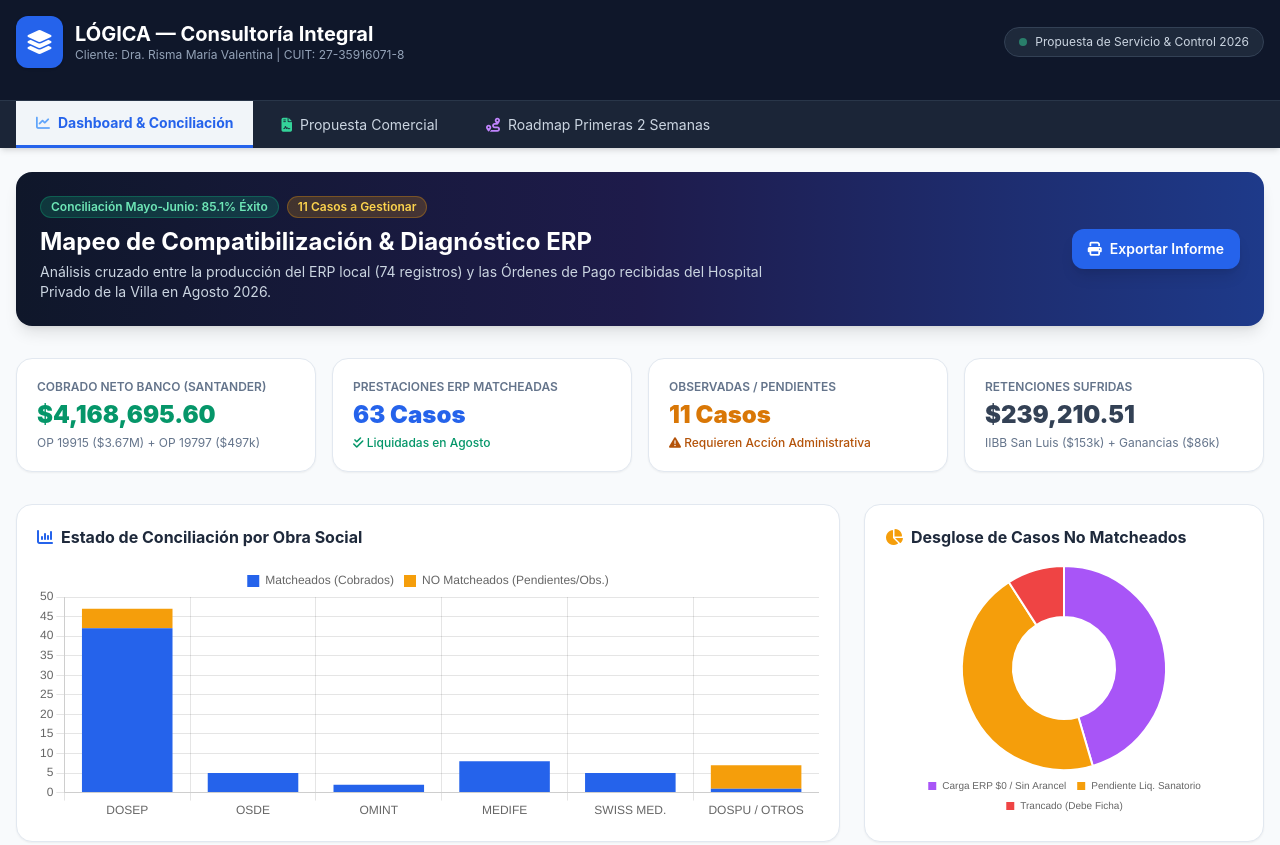
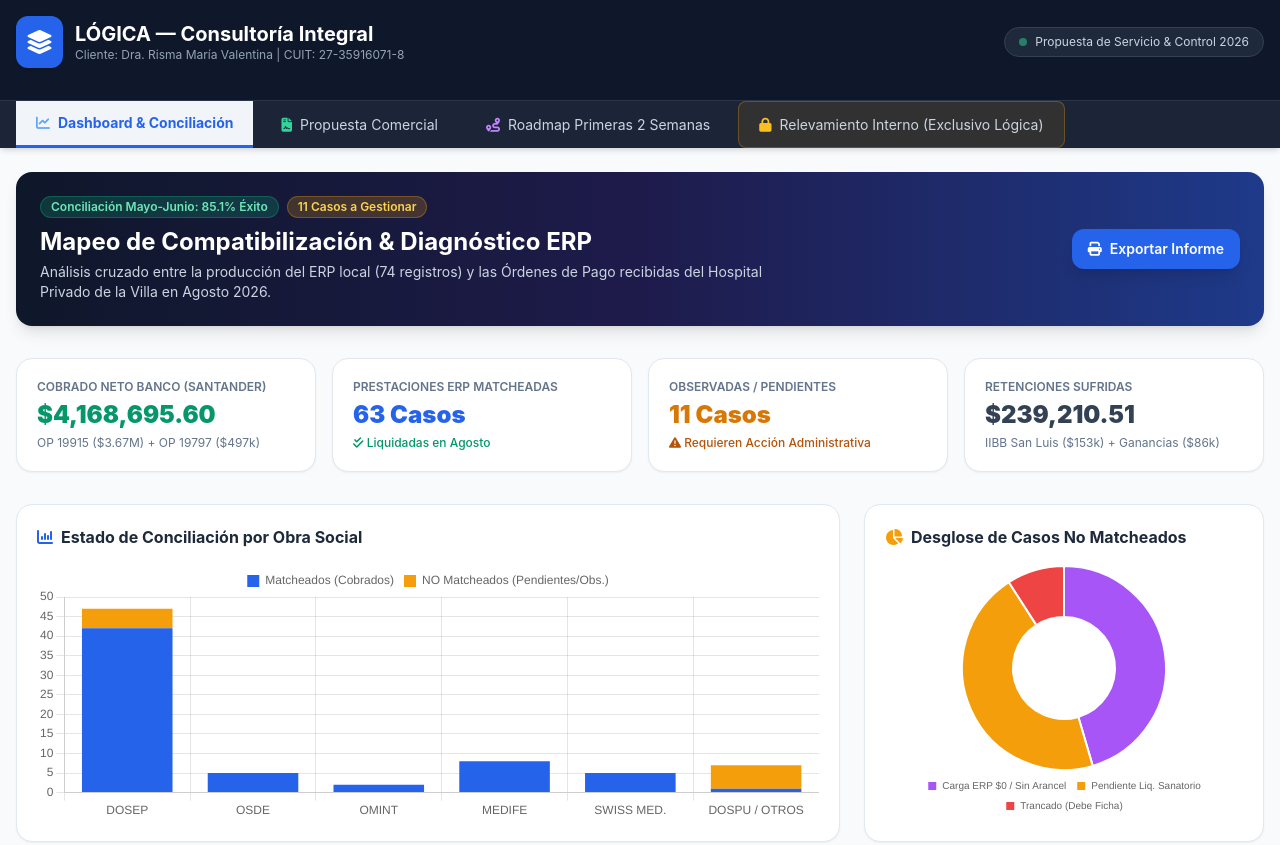
Before and after one commit to martinmluna161-star/DashboardValeRisma, a plain HTML site: page index.html in a window 1280 px wide. Shown: the top 845 px of the page. Drawn offline with nearby package versions, Linux system fonts and the light colour scheme.

Commit message:
Add access button and control for internal survey
Added a button for internal survey access and implemented access control logic.

```diff
--- a/index.html
+++ b/index.html
@@ -52,6 +52,9 @@
                 <button onclick="switchTab('tab-roadmap', this)" class="tab-btn py-3 px-5 text-slate-300 hover:text-white transition flex items-center gap-2 cursor-pointer whitespace-nowrap">
                     <i class="fa-solid fa-route text-purple-400"></i> Roadmap Primeras 2 Semanas
                 </button>
+<button onclick="solicitarAccesoRelevamiento()" class="tab-btn py-3 px-5 text-slate-300 hover:text-white transition flex items-center gap-2 cursor-pointer whitespace-nowrap bg-amber-500/10 border border-amber-500/30 text-amber-300 rounded-lg">
+    <i class="fa-solid fa-lock text-amber-400"></i> Relevamiento Interno (Exclusivo Lógica)
+</button>
             </div>
         </div>
     </header>
@@ -512,5 +515,20 @@
             }
         });
     </script>
+    <script>
+    function solicitarAccesoRelevamiento() {
+        // Clave de acceso definida para la consultoría (puedes cambiar 'logica2026' por la que gustes)
+        const PIN_CORRECTO = "logica2026";
+
+        const pinIngresado = prompt("Acceso Restringido — Consultoría Lógica\n\nPor favor, ingresa la clave de acceso para ver el formulario de relevamiento:");
+
+        if (pinIngresado === PIN_CORRECTO) {
+            // Redirige al archivo subido
+            window.location.href = "relevamiento.html";
+        } else if (pinIngresado !== null) {
+            alert("Clave incorrecta. Acceso no autorizado.");
+        }
+    }
+</script>
 </body>
 </html>
```
